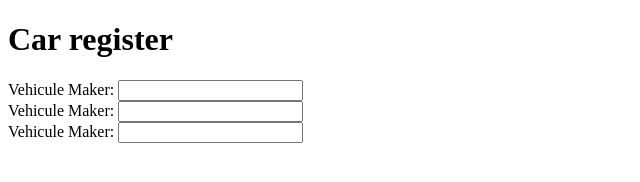
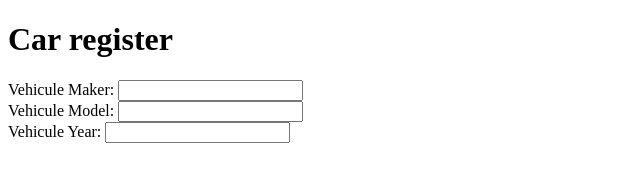
Before and after one commit to RicardoColladoRothschild/carregister.github.io, a plain HTML site: page index.html in a window 1280 px wide. Shown: the full height of the page, 0-640 px from the left. Drawn offline with Linux system fonts and the light colour scheme.

Commit message:
add model

```diff
--- a/index.html
+++ b/index.html
@@ -19,13 +19,17 @@
                 <input class="data-container--modifier" type="text" id="maker">
              </div>
              <div class="data-container--input">
-                <label>Vehicule Maker:</label>
+                <label>Vehicule Model:</label>
                 <input class="data-container--modifier" type="text" id="model">
              </div>
              <div class="data-container--input">
-                <label>Vehicule Maker:</label>
+                <label>Vehicule Year:</label>
                 <input class="data-container--modifier" type="text" id="year">
              </div>
+
+
+
+
 
 
 
```
